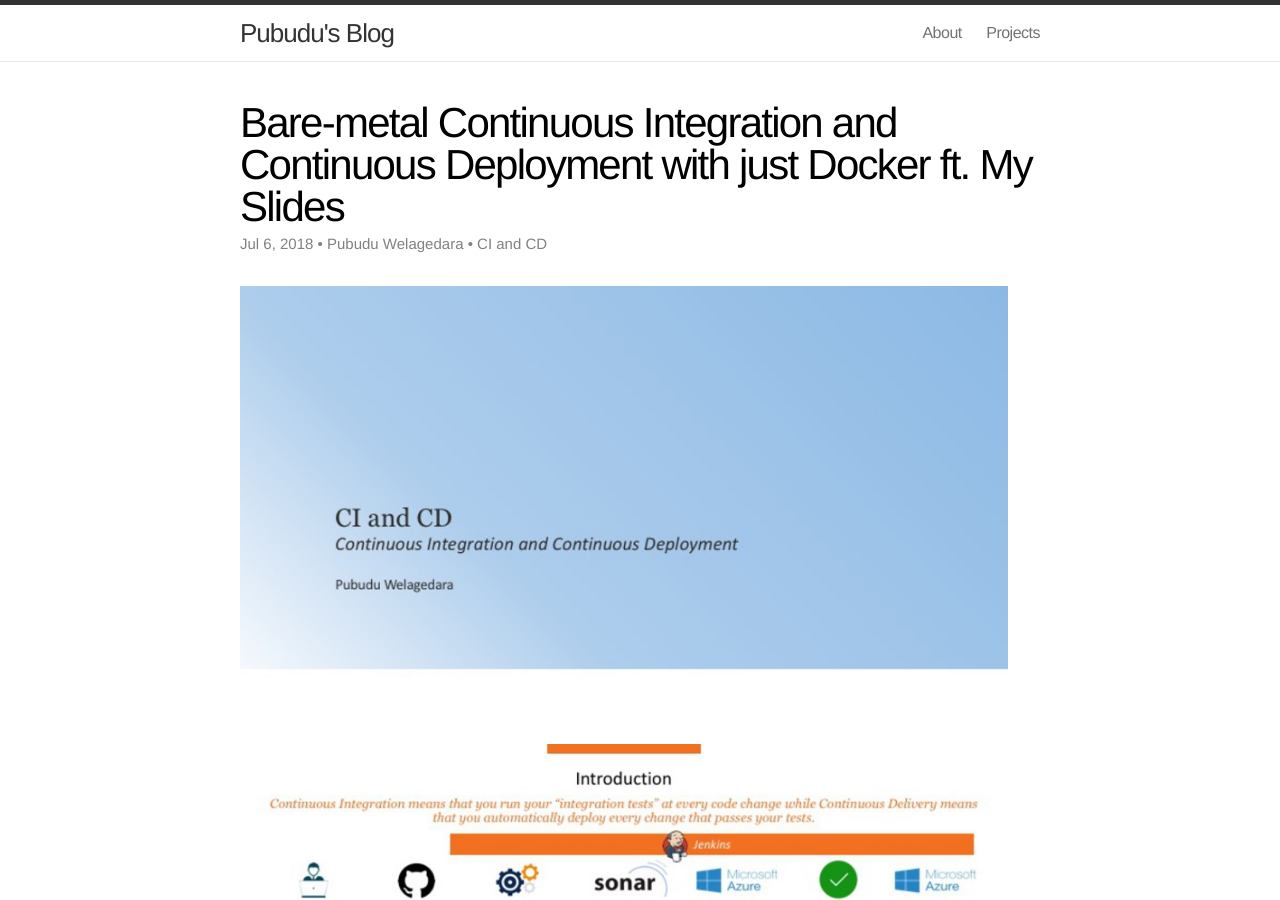
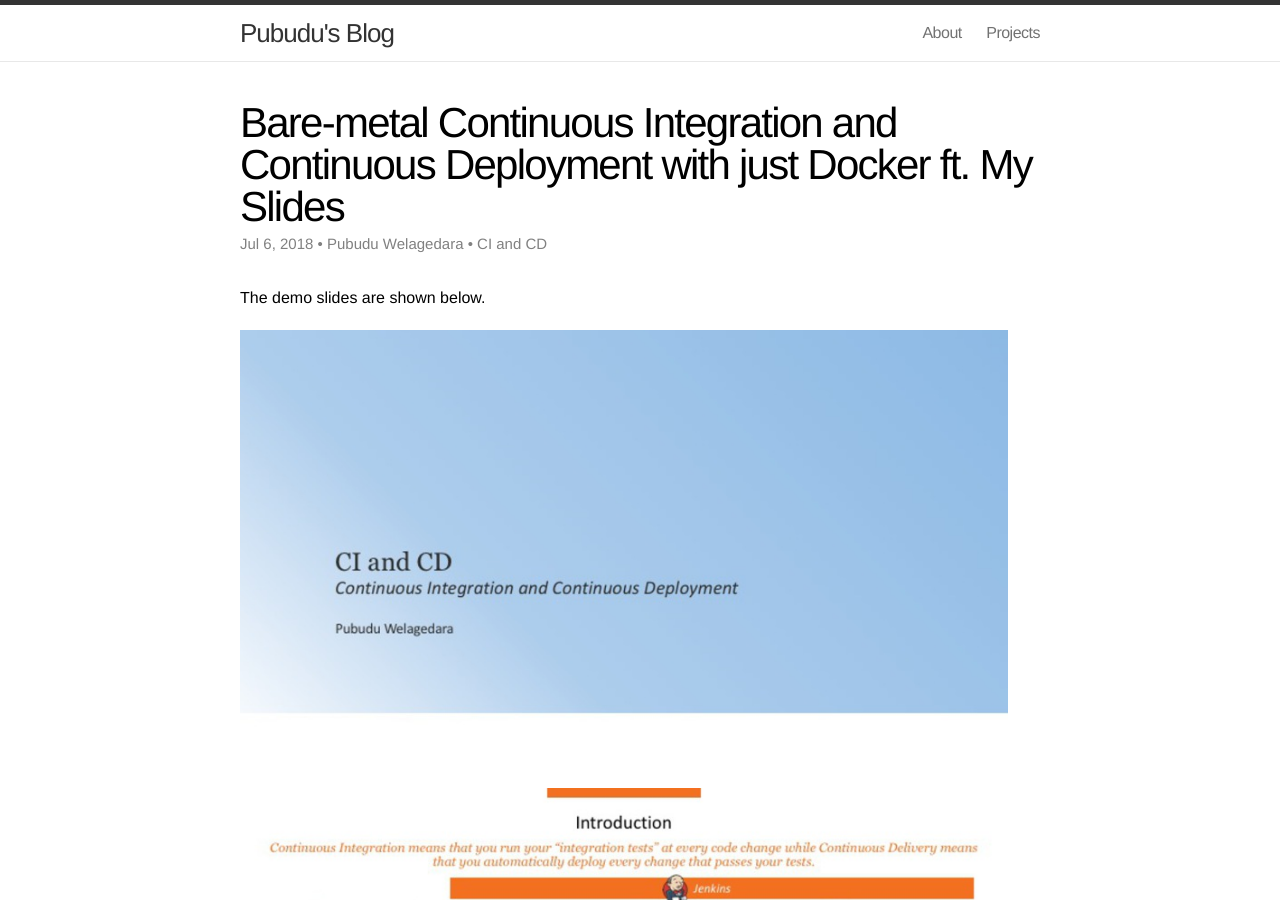
Before and after one commit to welagedara/welagedara.github.io, a Jekyll site: the page built from _posts/2018-07-06-ci-and-cd.md, in a window 1280 px wide and 900 px high. Built offline with Jekyll 4.4.1, drawn with Linux system fonts in a browser that asks for light colours; comment, search, counter and statistics services are not loaded.

Commit message:
added post summary

```diff
--- a/_posts/2018-07-06-ci-and-cd.md
+++ b/_posts/2018-07-06-ci-and-cd.md
@@ -6,6 +6,7 @@ author: "Pubudu Welagedara"
 meta: "CI and CD"
 comments: true
 ---
+The demo slides are shown below.
 
 {% assign image = "Slide1.jpg" %}
 {% assign alt = "CI and CD" %}
```
